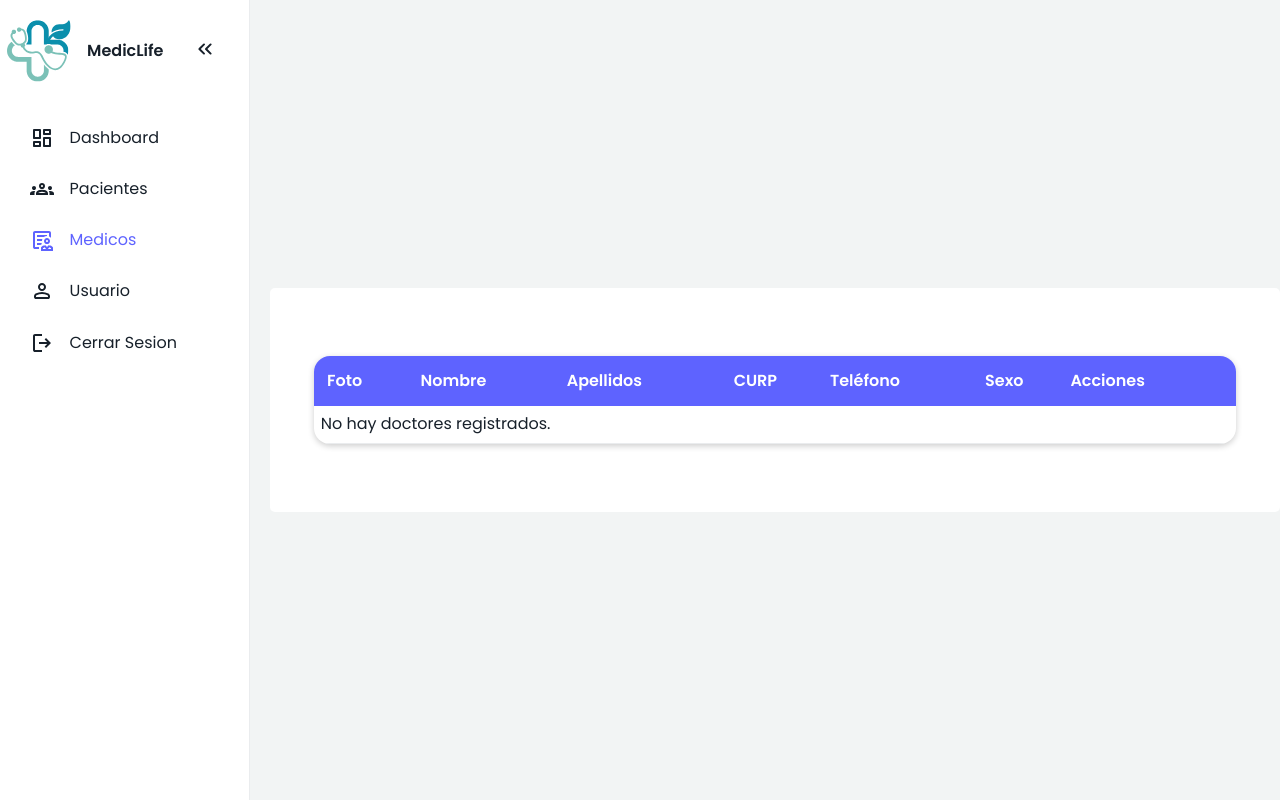
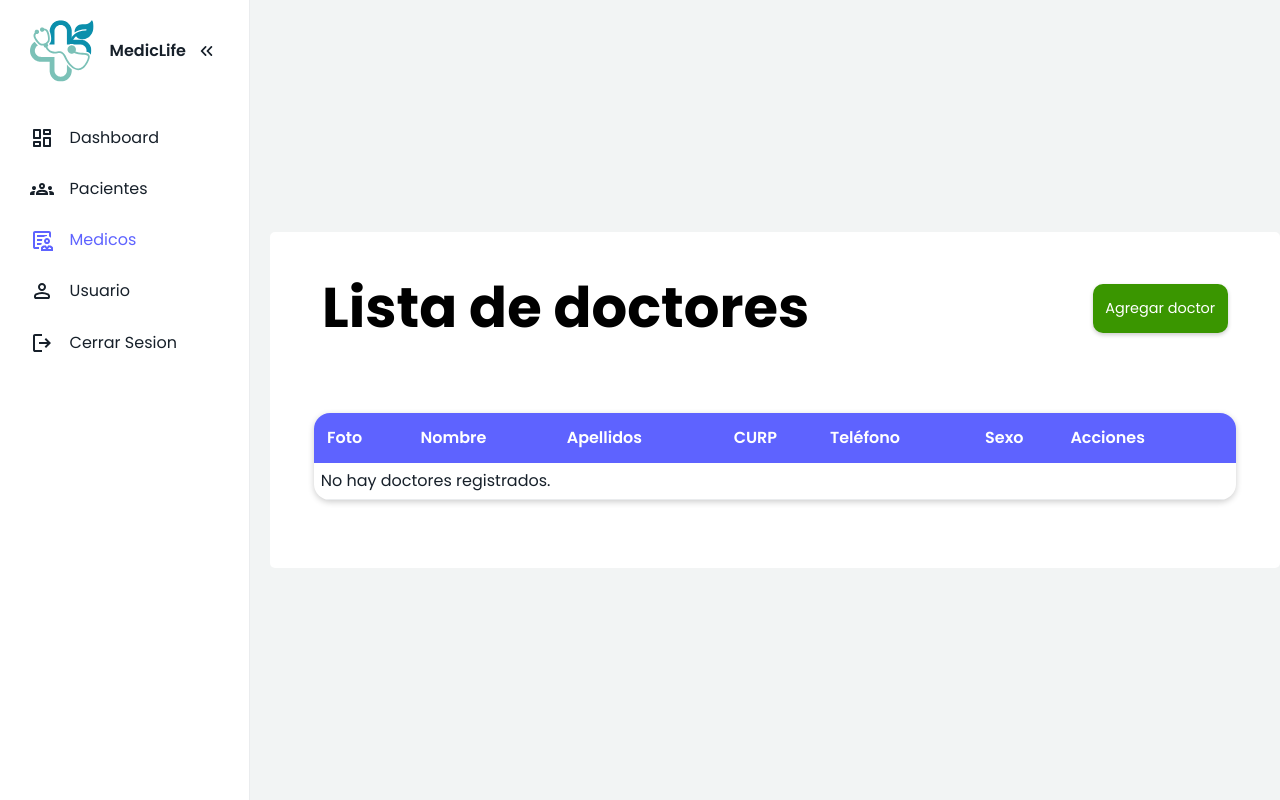
Before and after one commit to PricedTuna/newMedicLife, a PHP site: page /views/doctor/main/main-doctor.view.php in a window 1280 px wide. Run offline with PHP 8.4, Linux system fonts and the light colour scheme; data that the repository does not hold is empty.

Commit message:
crear boton de crear doctor y volver a la lista

```diff
--- a/views/doctor/list/list-doctors.styles.css
+++ b/views/doctor/list/list-doctors.styles.css
@@ -107,7 +107,6 @@ h1 {
   color: black;
   font-size: 3.5rem;
   font-weight: 700;
-  margin-bottom: 2rem;
   text-align: center;
 }
 
@@ -145,7 +144,9 @@ h1 {
 }
 
 .delete-btn,
-.update-btn {
+.update-btn,
+.create-btn,
+.back-btn {
   flex: 1;
   width: 100%;
   padding: 0.8rem;
@@ -176,6 +177,30 @@ h1 {
   transform: scale(1.05);
 }
 
+.create-btn {
+  background-color: rgb(58, 150, 0);
+}
+
+.create-btn:hover {
+  background-color: rgb(66, 172, 0);
+}
+
+.back-btn {
+  background-color: gray;
+}
+
+.back-btn:hover {
+  background-color: lightgray;
+}
+
 .photo-column {
   padding-left: 0.8rem;
 }
+
+.table-header {
+  display: flex;
+  flex-direction: row;
+  justify-content: space-between;
+  align-items: center;
+  padding: 2rem;
+}
--- a/views/doctor/list/list-doctors.view.php
+++ b/views/doctor/list/list-doctors.view.php
@@ -24,6 +24,7 @@ try {
     <script src="/views/components/sidebar.app.js" defer></script>
     <script src="/views/doctor/list/views-handler.js" defer></script>
     <script src="/views/doctor/register/register-doctor.app.js" defer></script>
+    <link rel="stylesheet" href="/resset.css">
     <link rel="stylesheet" href="/views/doctor/main/main-doctor.styles.css">
     <link rel="stylesheet" href="/views/doctor/list/list-doctors.styles.css">
     <link rel="stylesheet" href="/views/doctor/register/register-doctor.styles.css">
@@ -45,7 +46,12 @@ try {
 
     <main>
         <div class="main-content">
-
+            <div class="table-header">
+                <h1>Lista de doctores</h1>
+                <a href="/views/doctor/register/register-doctor.view.php">
+                    <button class="create-btn">Agregar doctor</button>
+                </a>
+            </div>
             <div class="table-container">
                 <?php if (isset($_GET['error'])): ?>
                     <div style="color: red; margin-bottom: 1rem; border: 1px solid red; padding: 0.5rem; border-radius: 5px;">
@@ -58,6 +64,7 @@ try {
                         <?php echo htmlspecialchars($_GET['success']); ?>
                     </div>
                 <?php endif; ?>
+
                 <table>
                     <thead>
                         <tr>
@@ -74,7 +81,7 @@ try {
                         <?php if (count($doctors) > 0): ?>
                             <?php foreach ($doctors as $doctor): ?>
                                 <tr>
-                                    <td class="photo-column" >
+                                    <td class="photo-column">
                                         <?php if (!empty($doctor['photo'])): ?>
                                             <img src="/controllers/doctor/mostrar_foto.php?id=<?php echo $doctor['id']; ?>" alt="Foto del doctor" style="width: 50px; height: 50px; object-fit: cover; border-radius: 50%;">
                                         <?php else: ?>
--- a/views/doctor/register/register-doctor.styles.css
+++ b/views/doctor/register/register-doctor.styles.css
@@ -224,3 +224,23 @@ button {
     border-radius: 1em;
     margin-bottom: 12px;
 }
+
+.form-header {
+    display: flex;
+    align-items: center;
+    justify-content: start;
+    position: relative;
+    margin-bottom: 3rem;
+    margin-top: 1rem;
+}
+
+.form-title {
+    position: absolute;
+    left: 50%;
+    transform: translateX(-50%);
+}
+
+.form-back-btn {
+    position: absolute;
+    left: 0;
+}
```
Also changed, not shown: views/doctor/register/register-doctor.view.php (+6 -10 lines).
